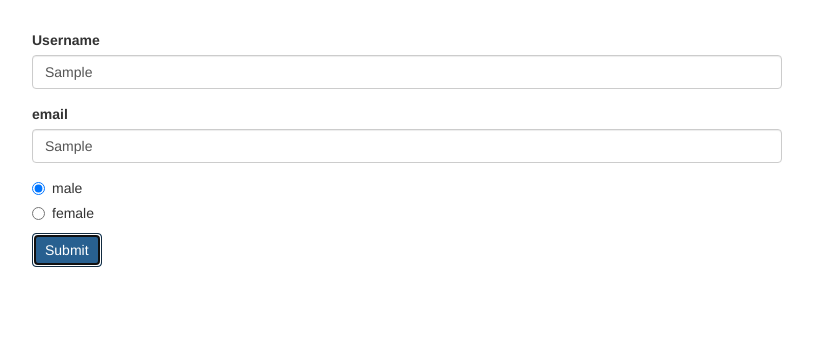
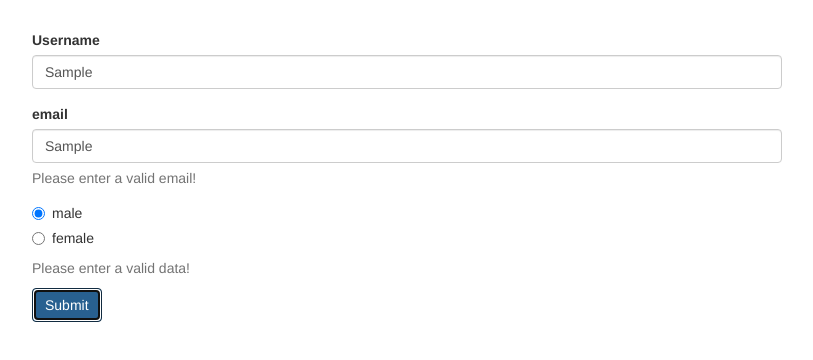
Before and after one commit to JoshSevy/ng-reactive-forms, an Angular app: page / in a window 1280 px wide. Both pictures are taken after typing "Sample", "Sample" into the empty fields and a click on the button "Submit". Shown: the top 360 px of the page, without its empty margins (233-1046 px from the left). Built offline with nearby package versions, Linux system fonts and the light colour scheme.

Commit message:
Add error messages on none valid form inputs

```diff
--- a/src/app/app.component.html
+++ b/src/app/app.component.html
@@ -9,6 +9,10 @@
             id="username"
             formControlName="username"
             class="form-control">
+            <span
+              *ngIf="!signupForm.get('username').valid && signupForm.get('username').touched"
+              class="help-block">
+            Please enter a valid username!</span>
         </div>
         <div class="form-group">
           <label for="email">email</label>
@@ -17,6 +21,10 @@
             id="email"
             formControlName="email"
             class="form-control">
+            <span
+              *ngIf="!signupForm.get('email').valid && signupForm.get('email').touched"
+              class="help-block">
+            Please enter a valid email!</span>
         </div>
         <div class="radio" *ngFor="let gender of genders">
           <label>
@@ -26,6 +34,10 @@
               [value]="gender">{{ gender }}
           </label>
         </div>
+        <span
+              *ngIf="!signupForm.valid && signupForm.touched"
+              class="help-block">
+            Please enter a valid data!</span>
         <button class="btn btn-primary" type="submit">Submit</button>
       </form>
     </div>
```
